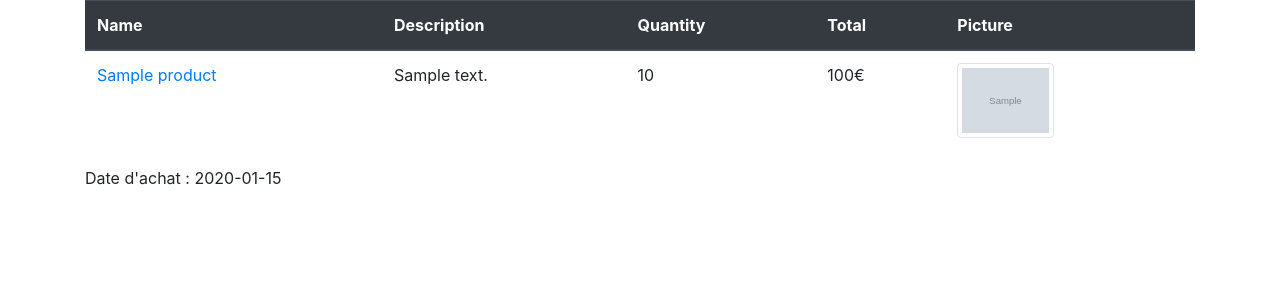
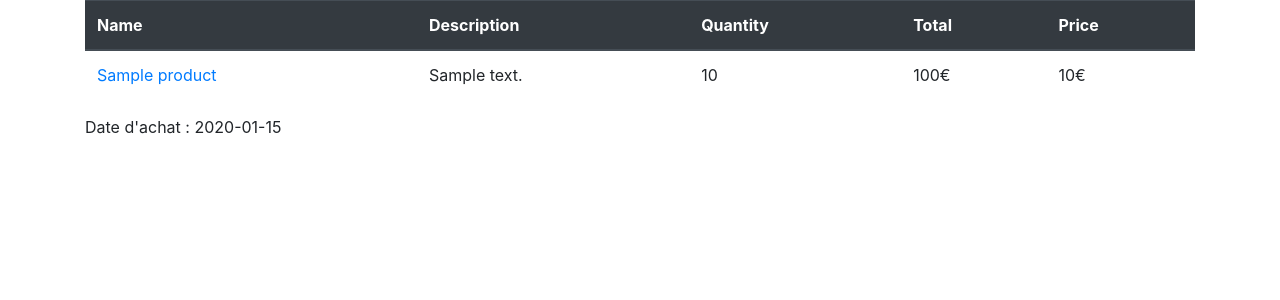
Before and after one commit to Lockev/Symfony_shop_duo, a Symfony app: template templates/user/details.html.twig in a window 1280 px wide. Shown: the part 56-356 px from the top of the page. Run offline with Twig, Linux system fonts and the light colour scheme; the template is opened without the code that fills it: most values are stand-ins (such as "Sample title", 1, 10 or a date in 2020); grey boxes marked "Sample" are stand-in pictures; some libraries are stand-ins or nearby versions.

Commit message:
Last correction

```diff
--- a/templates/cart/index.html.twig
+++ b/templates/cart/index.html.twig
@@ -15,7 +15,7 @@
                   <th>{{ 'Description'|trans }}</th>
                   <th>{{ 'Quantity'|trans }}</th>
                   <th>{{ 'cart.price'|trans }}</th>
-                  <th>{{ 'Picture'|trans }}</th>
+                  <th>{{ 'Price'|trans }}</th>
                   <th>{{ 'Delete'|trans }}</th>
                 </tr>
               </thead>
@@ -26,7 +26,7 @@
                     <td>{{cartContent.product.description}}</td>
                     <td>{{cartContent.quantity}}</td>
                     <td>{{cartContent.product.price * cartContent.quantity}}€</td>
-                    <td><img class="img-thumbnail" src="{{asset('/uploads/'~ cartContent.product.picture)}}" style="height:75px;"></td>
+                    <td>{{cartContent.product.price}}€</td>
                     <td><a href="{{ path('delete_cart_item', {'id':cartContent.id}) }}"><button type="button" class="btn btn-danger">{{ 'cart.delete'|trans }}</button></a></td>
                   </tr>
                 {% endfor %}
--- a/templates/user/details.html.twig
+++ b/templates/user/details.html.twig
@@ -10,7 +10,7 @@
                 <th>{{ 'Description'|trans }}</th>
                 <th>{{ 'Quantity'|trans }}</th>
                 <th>{{ 'cart.price'|trans }}</th>
-                <th>{{ 'Picture'|trans }}</th>
+                <th>{{ 'Price'|trans }}</th>
             </tr>
         </thead>
         <tbody>
@@ -20,7 +20,7 @@
                     <td>{{cartContent.product.description}}</td>
                     <td>{{cartContent.quantity}}</td>
                     <td>{{cartContent.product.price * cartContent.quantity}}€</td>
-                    <td><img class="img-thumbnail" src="{{asset('/uploads/'~ cartContent.product.picture)}}" style="height:75px;"></td>
+                    <td>{{cartContent.product.price}}€</td>
                 </tr>
             {% endfor %}
         </tbody>
```
Also changed, not shown: templates/home/index.html.twig (deleted, +0 -20 lines).
